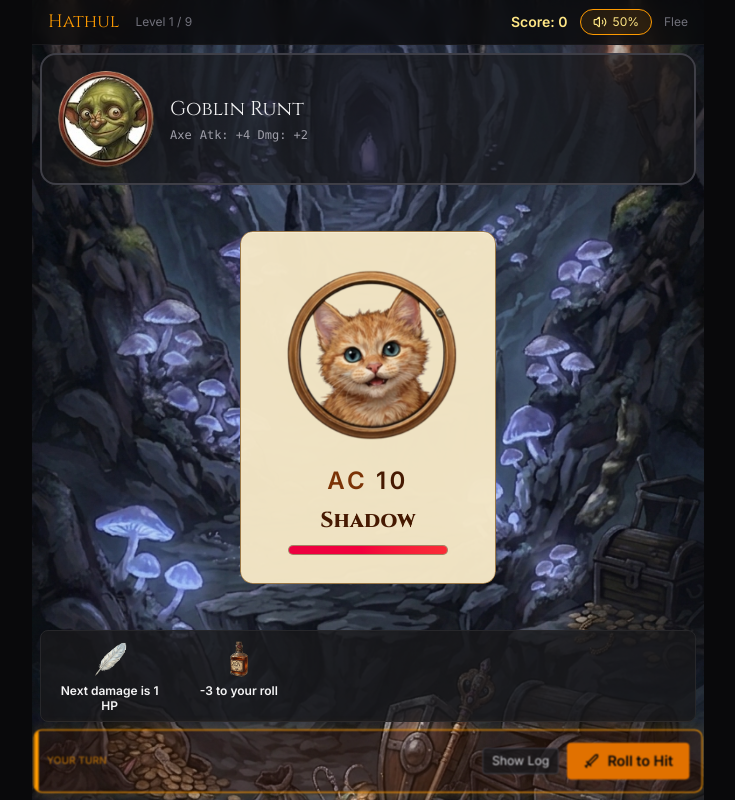
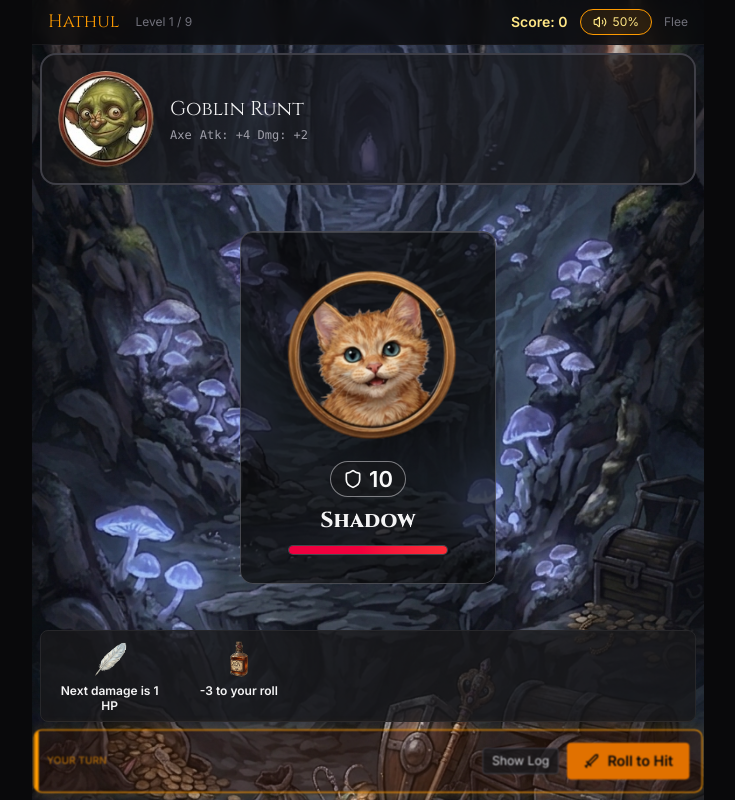
Before and after one commit to pipihanzu/hathul, a React (Vite) app: page / in a window 1280 px wide. Both pictures are taken after a click on the button "Start New Game". Shown: the whole page, without its empty margins (272-1007 px from the left). Built offline with nearby package versions, Linux system fonts and the light colour scheme.

Commit message:
fix card color

```diff
--- a/src/components/Game.tsx
+++ b/src/components/Game.tsx
@@ -1,6 +1,6 @@
 import React, { useState, useEffect, useRef } from 'react';
 import { motion, AnimatePresence } from 'motion/react';
-import { Sword, Skull, ArrowRight, Volume2, VolumeX } from 'lucide-react';
+import { Sword, Skull, ArrowRight, Volume2, VolumeX, Shield } from 'lucide-react';
 import Dice3D from './Dice3D';
 import { cn } from '../lib/utils';
 
@@ -49,12 +49,12 @@ type Goblin = {
 const GOBLINS: Goblin[] = [
   { level: 1, name: "Goblin Runt", weapon: "Axe", atkBonus: 4, dmgBonus: 2 },
   { level: 2, name: "Goblin Scrapper", weapon: "Magic Dagger", atkBonus: 3 },
-  { level: 3, name: "Goblin Brawler", weapon: "Hard Hand", dmgBonus: 2 },
+  { level: 3, name: "Goblin Brawler", weapon: "Hard Hand", dmgBonus: 1 },
   { level: 4, name: "Goblin Hunter", weapon: "Goblin's Dagger" },
   { level: 5, name: "Goblin Shaman", weapon: "Hammer of Good", atkBonus: -2 },
   { level: 6, name: "Goblin Chieftain", weapon: "Trickey Sword", atkBonus: -2, dmgBonus: -1, minDamage: 1 },
-  { level: 7, name: "Goblin Warlord", weapon: "Dagger of Milk", minDamage: 1, maxDamage: 3 },
-  { level: 8, name: "Goblin Emperor", weapon: "Semi Dragon Tooth", atkBonus: -2, dmgBonus: -1, minDamage: 1 },
+  { level: 7, name: "Goblin Warlord", weapon: "Dagger of Milk", minDamage: 1, maxDamage: 2 },
+  { level: 8, name: "Goblin Emperor", weapon: "Semi Dragon Tooth", atkBonus: -3, dmgBonus: -1, minDamage: 1 },
   { level: 9, name: "The Goblin God", weapon: "Master Cat Knife", atkBonus: -6, fixedDamage: 1 },
 ];
 
@@ -906,6 +906,7 @@ export default function Game({
   const isOpponentPulseActive = turnPulse?.target === 'opponent';
   const isPlayerPulseActive = turnPulse?.target === 'player';
   const isCatDead = cat.hp <= 0;
+  const shouldHideCatFrontContent = isCatDead || isCatFrontContentHidden;
   const levelClearedComment = LEVEL_CLEARED_COMMENTS[level] || "The goblin handled the cat. Fate handled your soul.";
 
   return (
@@ -1112,7 +1113,7 @@ export default function Game({
 
         {/* The Cat */}
         <div className="flex-1 min-h-0 flex flex-col items-center justify-center py-0.5 sm:py-4 relative overflow-visible sm:overflow-hidden">
-          <div className="absolute inset-0 bg-[radial-gradient(circle_at_center,_var(--tw-gradient-stops))] from-amber-900/10 via-transparent to-transparent pointer-events-none" />
+          <div className="absolute inset-0 bg-[radial-gradient(circle_at_center,_var(--tw-gradient-stops))] from-zinc-700/12 via-transparent to-transparent pointer-events-none" />
 
           <div
             className={cn(
@@ -1131,7 +1132,10 @@ export default function Game({
                     <div className="cat-card-front-frame relative flex h-full flex-col items-center justify-between gap-2 px-2 py-3 sm:gap-3 sm:px-3 sm:py-4">
                       <div className="relative w-[94%]">
                         <div
-                          className="w-full h-[6.3rem] min-[380px]:h-[7.1rem] sm:h-[11.4rem] transform-gpu transition-transform duration-700 flex items-center justify-center overflow-visible"
+                          className={cn(
+                            "w-full h-[6.3rem] min-[380px]:h-[7.1rem] sm:h-[11.4rem] transform-gpu transition-all duration-120 flex items-center justify-center overflow-visible",
+                            shouldHideCatFrontContent ? 'opacity-0 invisible' : 'opacity-100 visible'
+                          )}
                         >
                           <img
                             src={`/images/cats/cat_${level}.png`}
@@ -1142,7 +1146,7 @@ export default function Game({
                         </div>
                         {/* Damage Indicator */}
                         <AnimatePresence>
-                          {!isCatFrontContentHidden && damageResult !== null && (
+                          {!shouldHideCatFrontContent && damageResult !== null && (
                             <motion.div
                               initial={{ opacity: 0, y: 10, scale: 0.82 }}
                               animate={{
@@ -1168,18 +1172,18 @@ export default function Game({
                       <div
                         className={cn(
                           "text-center space-y-1 sm:space-y-2 w-full shrink-0 transition-opacity duration-150",
-                          isCatFrontContentHidden ? 'opacity-0' : 'opacity-100'
+                          shouldHideCatFrontContent ? 'opacity-0' : 'opacity-100'
                         )}
                       >
                         <div className="flex items-center justify-center" title="Armor Class">
-                          <div className="inline-flex items-center gap-2 text-[17px] min-[380px]:text-[21px] sm:text-2xl font-black uppercase tracking-[0.14em] text-amber-900">
-                            <span>AC</span>
-                            <span className="text-amber-950">{cat.ac}</span>
+                          <div className="inline-flex items-center justify-center gap-1.5 px-3 py-1.5 rounded-full border border-zinc-300/55 bg-zinc-900/50 text-zinc-50">
+                            <Shield className="w-4 h-4 min-[380px]:w-5 min-[380px]:h-5" />
+                            <span className="text-[16px] min-[380px]:text-[20px] sm:text-[22px] font-black leading-none">{cat.ac}</span>
                           </div>
                         </div>
-                        <h2 className="text-sm min-[380px]:text-base sm:text-[1.35rem] font-serif font-black tracking-[0.01em] text-amber-950">{cat.name}</h2>
+                        <h2 className="text-sm min-[380px]:text-base sm:text-[1.35rem] font-serif font-black tracking-[0.01em] text-zinc-100">{cat.name}</h2>
                         <div className="w-24 min-[380px]:w-28 sm:w-40 mx-auto mt-1.5 shrink-0">
-                          <div className="h-2 sm:h-2.5 bg-zinc-900/25 border border-amber-900/35 rounded-full overflow-hidden">
+                          <div className="h-2 sm:h-2.5 bg-zinc-900/35 border border-zinc-400/35 rounded-full overflow-hidden">
                             <motion.div
                               className="h-full bg-gradient-to-r from-rose-600 to-red-500"
                               initial={{ width: '100%' }}
--- a/src/index.css
+++ b/src/index.css
@@ -98,11 +98,11 @@ html, body, #root {
 }
 
 .cat-card-front-surface {
-  background: rgba(243, 230, 197, 0.98);
-  border: 1px solid rgba(117, 72, 12, 0.68);
+  background: rgba(10, 10, 10, 0.68);
+  border: 1px solid rgba(113, 113, 122, 0.55);
   box-shadow:
     0 18px 42px rgba(0, 0, 0, 0.42),
-    inset 0 1px 0 rgba(255, 255, 255, 0.32);
+    inset 0 1px 0 rgba(255, 255, 255, 0.16);
   border-radius: 0.8rem;
 }
 
@@ -111,7 +111,7 @@ html, body, #root {
 }
 
 .cat-card-back-pattern {
-  background-color: #0a0a0a;
+  background-color: rgba(10, 10, 10, 0.7);
   background-image:
     repeating-linear-gradient(45deg, rgba(255, 255, 255, 0.06) 0 8px, transparent 8px 16px),
     repeating-linear-gradient(-45deg, rgba(255, 255, 255, 0.06) 0 8px, transparent 8px 16px);
@@ -129,6 +129,6 @@ html, body, #root {
 
 @media (max-width: 640px) {
   .cat-card-mobile-fit {
-    transform: scale(1.25);
+    transform: scale(1);
   }
 }
```
